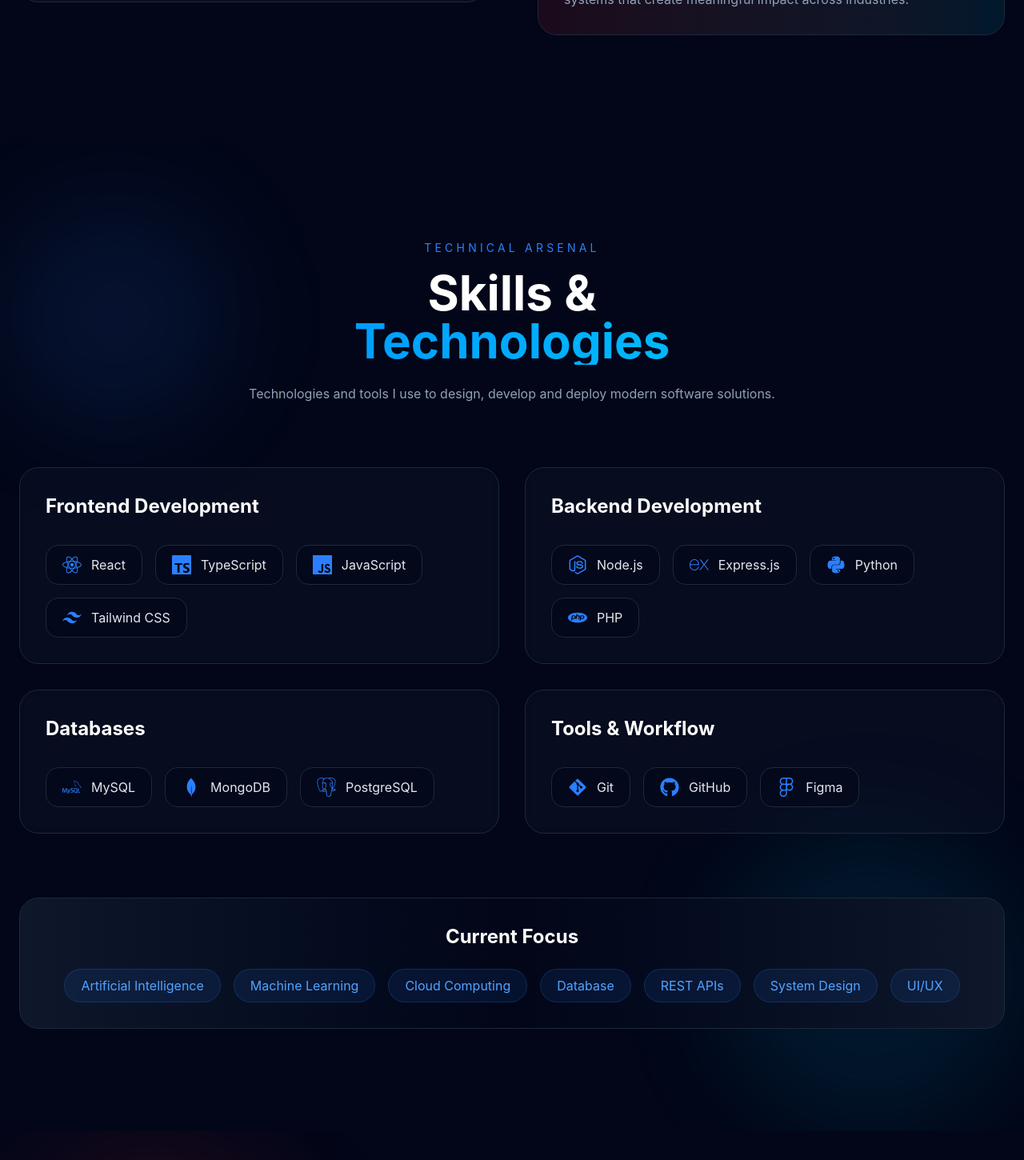
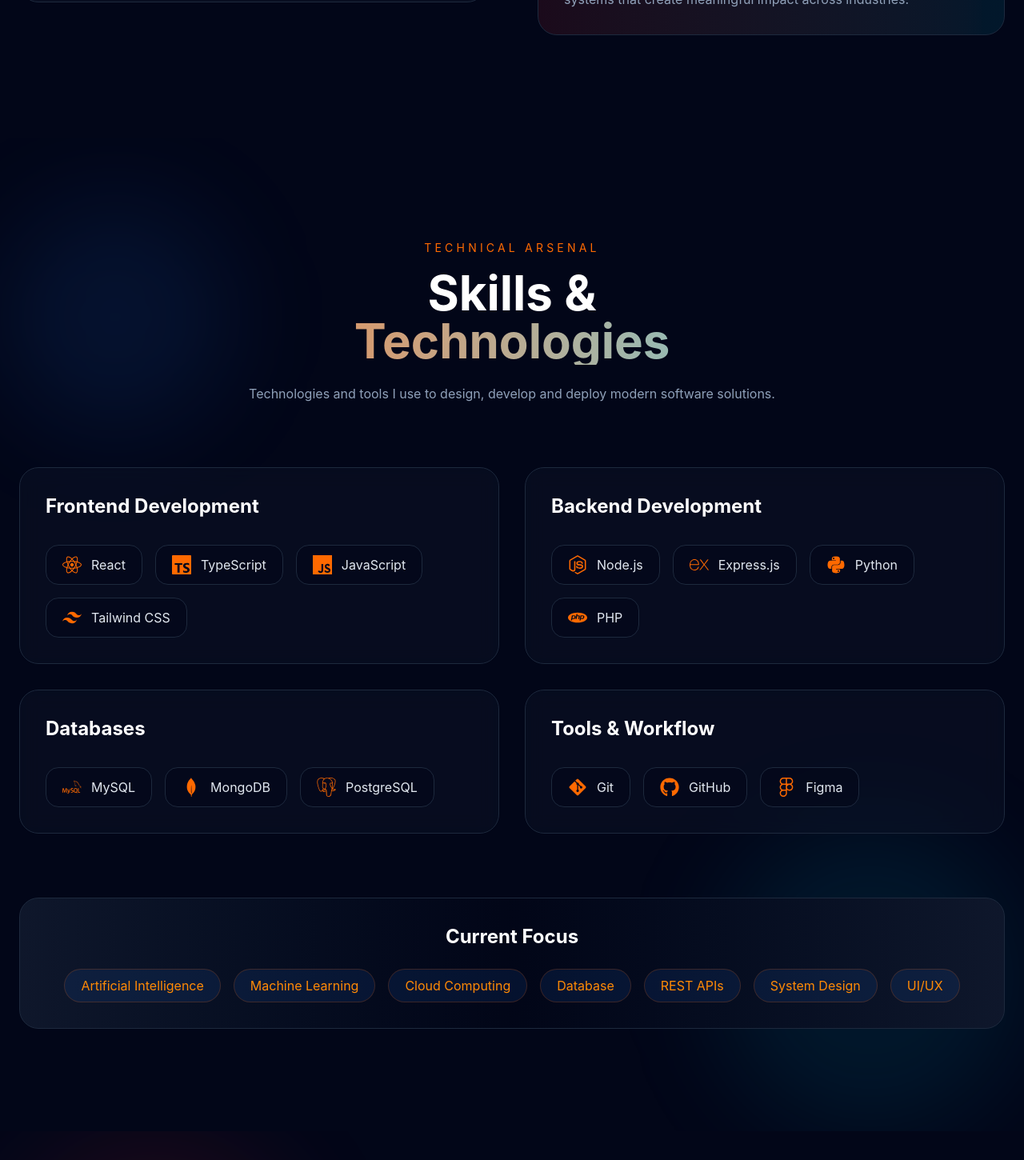
Before and after one commit to JimmySaf/Jimmysaf-Portfolio, a React (Vite) app: page / in a window 1280 px wide. Shown: the part 1614-3064 px from the top of the page at 80% size. Built offline with nearby package versions, Linux system fonts and the light colour scheme; no server answers.

Commit message:
Improve Skills section design

```diff
--- a/src/components/Skills.tsx
+++ b/src/components/Skills.tsx
@@ -118,13 +118,13 @@
 
         <div className="text-center mb-20">
 
-          <p className="text-blue-500 uppercase tracking-[0.3em] text-sm">
+          <p className="text-orange-500 uppercase tracking-[0.3em] text-sm">
             Technical Arsenal
           </p>
 
           <h2 className="mt-4 text-4xl md:text-6xl font-bold">
             Skills &
-            <span className="block bg-gradient-to-r from-blue-500 to-cyan-400 bg-clip-text text-transparent">
+            <span className="block bg-gradient-to-r from-orange-500 to-cyan-400 bg-clip-text text-transparent">
               Technologies
             </span>
           </h2>
@@ -151,7 +151,7 @@
                 bg-slate-900/40
                 backdrop-blur-md
                 p-8
-                hover:border-blue-500/40
+                hover:border-orange-500/40
                 transition-all
                 duration-500
               "
@@ -178,14 +178,14 @@
                       border
                       border-slate-800
                       bg-slate-950/50
-                      hover:border-blue-500
+                      hover:border-orange-500
                       hover:-translate-y-1
                       transition-all
                       duration-300
                     "
                   >
 
-                    <span className="text-2xl text-blue-500 group-hover:scale-110 transition">
+                    <span className="text-2xl text-orange-500 group-hover:scale-110 transition">
                       {skill.icon}
                     </span>
 
@@ -247,8 +247,8 @@
                     rounded-full
                     bg-blue-500/10
                     border
-                    border-blue-500/20
-                    text-blue-400
+                    border-orange-500/20
+                    text-orange-400
                   "
                 >
                   {item}
```
